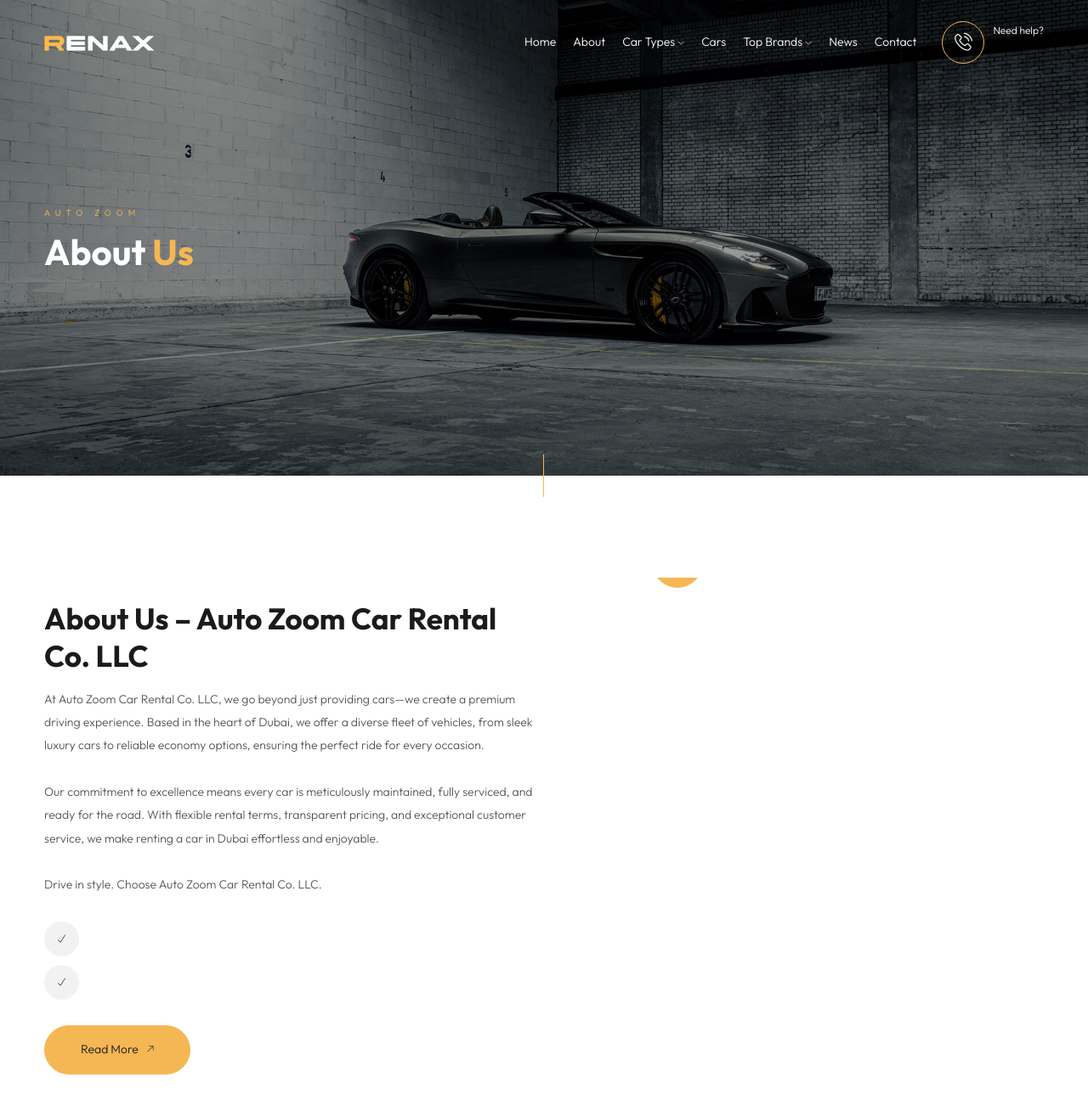
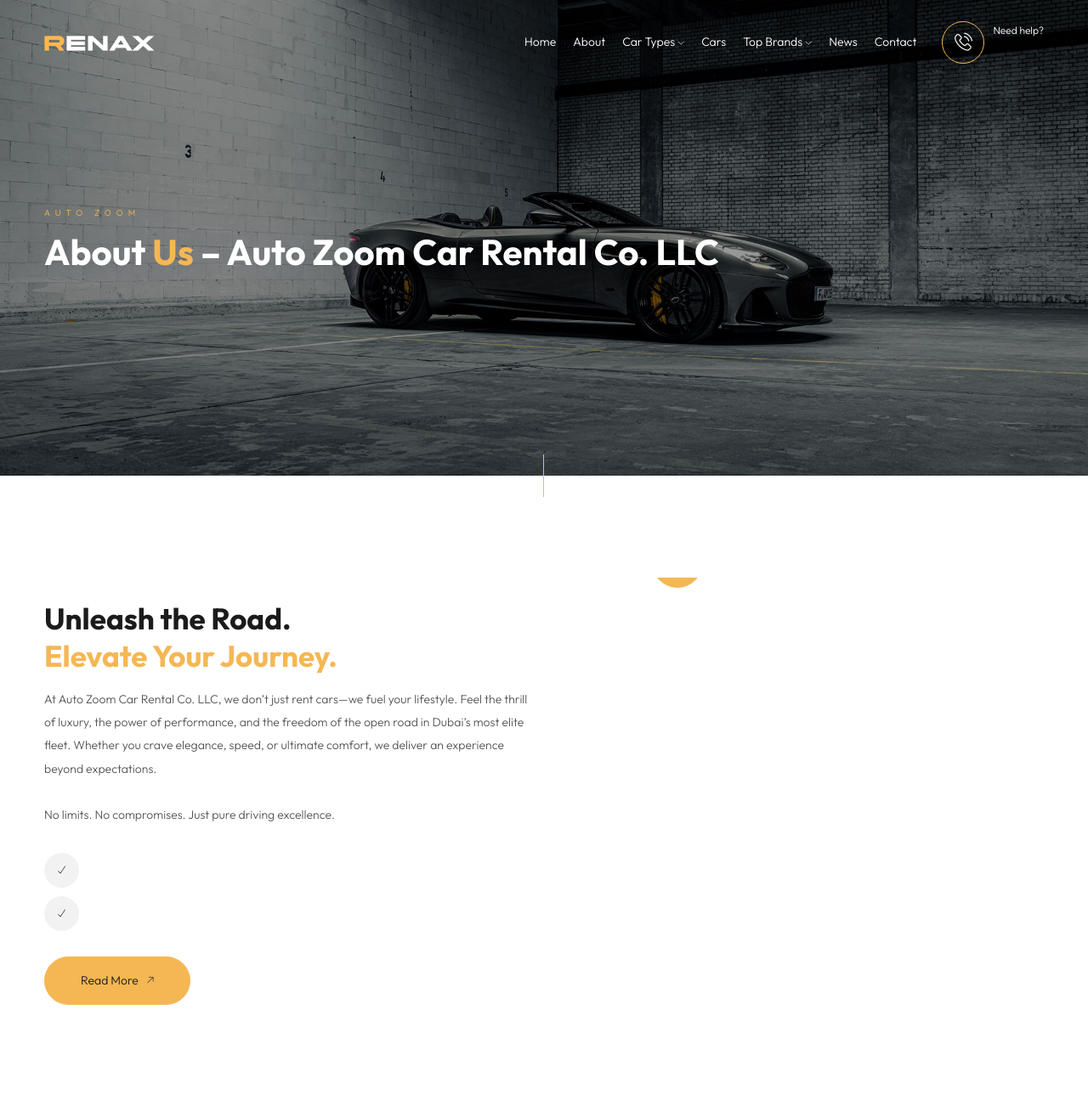
Before and after one commit to AsliddinWeb/rentoCarDubai, a Django app: page /about/ in a window 1280 px wide. Shown: the top 1295 px of the page at 85% size. Run offline with Django 5.2, Linux system fonts and the light colour scheme; data that the repository does not hold is empty; some libraries are stand-ins or nearby versions.

Commit message:
Home about updated 3

```diff
--- a/templates/about.html
+++ b/templates/about.html
@@ -23,7 +23,7 @@
             <div class="row">
                 <div class="col-md-12">
                     <h6>Auto Zoom</h6>
-                    <h1>About <span>Us</span></h1>
+                    <h1>About <span>Us</span> – Auto Zoom Car Rental Co. LLC</h1>
                 </div>
             </div>
         </div>
@@ -40,17 +40,14 @@
             <div class="col-lg-6 col-md-12 mb-30">
                 <div class="content">
                     <div class="section-subtitle">{{ about.cap_title }}</div>
-                    <div class="section-title">About Us – Auto Zoom Car Rental Co. LLC</div>
+                    <div class="section-title">Unleash the Road. <span>Elevate Your Journey.</span></div>
                     <p class="mb-30">
-                        At Auto Zoom Car Rental Co. LLC, we go beyond just providing cars—we create a premium driving
-                        experience. Based in the heart of Dubai, we offer a diverse fleet of vehicles, from sleek luxury
-                        cars to reliable economy options, ensuring the perfect ride for every occasion. <br><br>
+                        At Auto Zoom Car Rental Co. LLC, we don’t just rent cars—we fuel your lifestyle. Feel the thrill
+                        of luxury, the power of performance, and the freedom of the open road in Dubai’s most elite
+                        fleet. Whether you crave elegance, speed, or ultimate comfort, we deliver an experience beyond
+                        expectations. <br><br>
 
-                        Our commitment to excellence means every car is meticulously maintained, fully serviced, and
-                        ready for the road. With flexible rental terms, transparent pricing, and exceptional customer
-                        service, we make renting a car in Dubai effortless and enjoyable. <br><br>
-
-                        Drive in style. Choose Auto Zoom Car Rental Co. LLC.
+                        No limits. No compromises. Just pure driving excellence.
                     </p>
                     <ul class="list-unstyled list mb-30">
                         <li>
```
